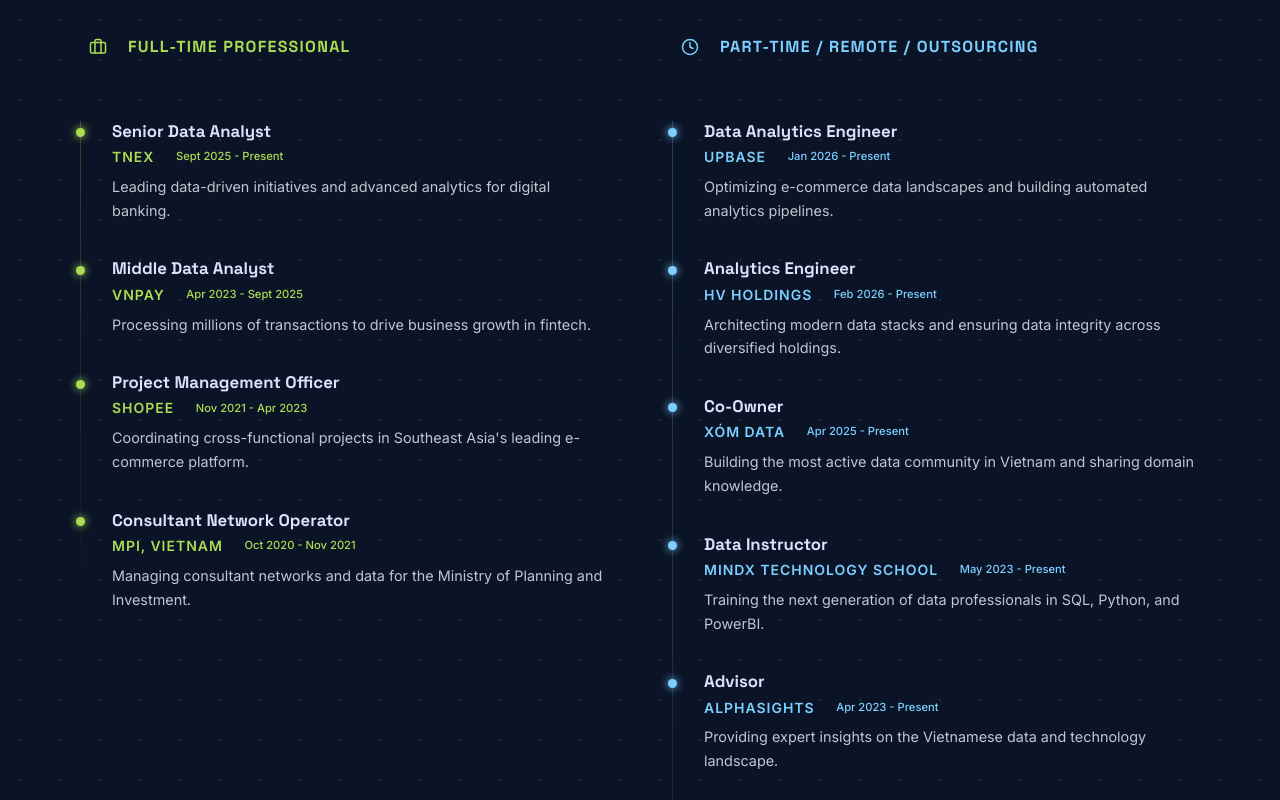
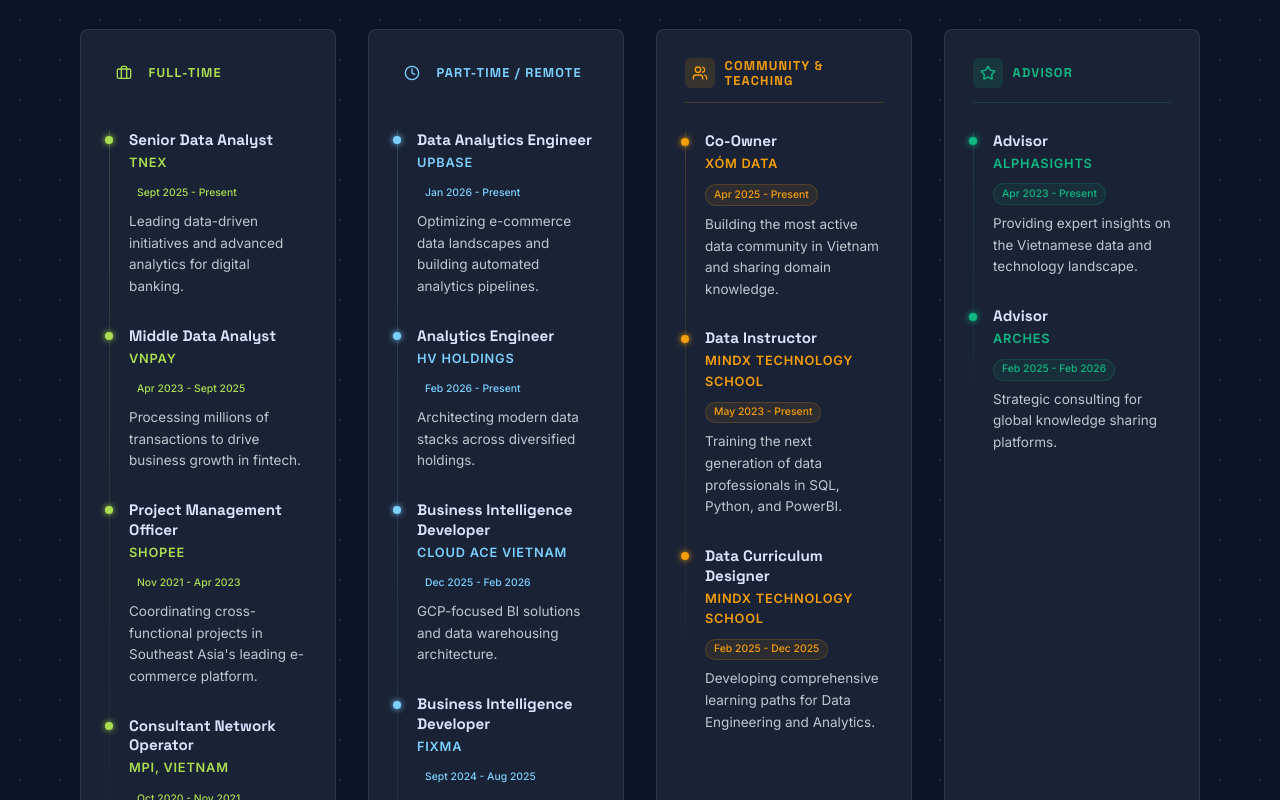
Before and after one commit to tunguyenn99/personal-websites-portfolio, a React (Vite) app: page / in a window 1280 px wide. Shown: the part 1040-1840 px from the top of the page. Built offline with nearby package versions, Linux system fonts and the light colour scheme.

Commit message:
feat: split Experience into 4 columns - fulltime, parttime, community, advisor

```diff
--- a/src/components/Experience.jsx
+++ b/src/components/Experience.jsx
@@ -1,8 +1,13 @@
 import React from 'react';
-import { Briefcase, Clock } from 'lucide-react';
+import { Briefcase, Clock, Users, Star } from 'lucide-react';
 
 export default function Experience() {
-  const fullTime = [
+  const columns = [
+    {
+      title: "Full-time",
+      icon: <Briefcase size={16} />,
+      accentColor: "var(--primary)",
+      items: [
         {
           role: "Senior Data Analyst",
           company: "TNEX",
@@ -31,9 +36,13 @@
           period: "Oct 2020 - Nov 2021",
           description: "Managing consultant networks and data for the Ministry of Planning and Investment."
         }
-  ];
-
-  const partTime = [
+      ]
+    },
+    {
+      title: "Part-time / Remote",
+      icon: <Clock size={16} />,
+      accentColor: "var(--secondary)",
+      items: [
         {
           role: "Data Analytics Engineer",
           company: "UpBase",
@@ -46,35 +55,7 @@
           company: "HV HOLDINGS",
           url: "https://hvgroup.com.vn/",
           period: "Feb 2026 - Present",
-      description: "Architecting modern data stacks and ensuring data integrity across diversified holdings."
-    },
-    {
-      role: "Co-Owner",
-      company: "Xóm Data",
-      url: "https://www.facebook.com/groups/xomdata/",
-      period: "Apr 2025 - Present",
-      description: "Building the most active data community in Vietnam and sharing domain knowledge."
-    },
-    {
-      role: "Data Instructor",
-      company: "MindX Technology School",
-      url: "https://mindx.edu.vn/",
-      period: "May 2023 - Present",
-      description: "Training the next generation of data professionals in SQL, Python, and PowerBI."
-    },
-    {
-      role: "Advisor",
-      company: "AlphaSights",
-      url: "https://www.alphasights.com/",
-      period: "Apr 2023 - Present",
-      description: "Providing expert insights on the Vietnamese data and technology landscape."
-    },
-    {
-      role: "Data Curriculum Designer",
-      company: "MindX Technology School",
-      url: "https://mindx.edu.vn/",
-      period: "Feb 2025 - Dec 2025",
-      description: "Developing comprehensive learning paths for Data Engineering and Analytics."
+          description: "Architecting modern data stacks across diversified holdings."
         },
         {
           role: "Business Intelligence Developer",
@@ -82,13 +63,6 @@
           url: "https://vn.cloud-ace.com/",
           period: "Dec 2025 - Feb 2026",
           description: "GCP-focused BI solutions and data warehousing architecture."
-    },
-    {
-      role: "Advisor",
-      company: "Arches",
-      url: "https://arches-global.com/",
-      period: "Feb 2025 - Feb 2026",
-      description: "Strategic consulting for global knowledge sharing platforms."
         },
         {
           role: "Business Intelligence Developer",
@@ -111,89 +85,140 @@
           period: "Mar 2024 - July 2024",
           description: "Support analytics projects for international Shopify applications."
         }
+      ]
+    },
+    {
+      title: "Community & Teaching",
+      icon: <Users size={16} />,
+      accentColor: "#f59e0b",
+      items: [
+        {
+          role: "Co-Owner",
+          company: "Xóm Data",
+          url: "https://www.facebook.com/groups/xomdata/",
+          period: "Apr 2025 - Present",
+          description: "Building the most active data community in Vietnam and sharing domain knowledge."
+        },
+        {
+          role: "Data Instructor",
+          company: "MindX Technology School",
+          url: "https://mindx.edu.vn/",
+          period: "May 2023 - Present",
+          description: "Training the next generation of data professionals in SQL, Python, and PowerBI."
+        },
+        {
+          role: "Data Curriculum Designer",
+          company: "MindX Technology School",
+          url: "https://mindx.edu.vn/",
+          period: "Feb 2025 - Dec 2025",
+          description: "Developing comprehensive learning paths for Data Engineering and Analytics."
+        }
+      ]
+    },
+    {
+      title: "Advisor",
+      icon: <Star size={16} />,
+      accentColor: "#10b981",
+      items: [
+        {
+          role: "Advisor",
+          company: "AlphaSights",
+          url: "https://www.alphasights.com/",
+          period: "Apr 2023 - Present",
+          description: "Providing expert insights on the Vietnamese data and technology landscape."
+        },
+        {
+          role: "Advisor",
+          company: "Arches",
+          url: "https://arches-global.com/",
+          period: "Feb 2025 - Feb 2026",
+          description: "Strategic consulting for global knowledge sharing platforms."
+        }
+      ]
+    }
   ];
 
-  const ExperienceColumn = ({ title, icon, items, accentColor }) => (
-    <div style={{ flex: 1, minWidth: 0 }}>
+  return (
+    <section id="experience" className="section">
+      <div className="container">
+        <h2 className="section-title">Professional Path</h2>
+
+        <div style={{
+          display: 'grid',
+          gridTemplateColumns: 'repeat(auto-fit, minmax(220px, 1fr))',
+          gap: '2rem',
+          alignItems: 'flex-start'
+        }}>
+          {columns.map((col, ci) => (
+            <div key={ci} className="glass-panel" style={{ padding: '1.75rem', height: '100%' }}>
               {/* Column Header */}
               <div style={{
-        display: 'flex', alignItems: 'center', gap: '0.75rem',
-        marginBottom: '2.5rem', paddingBottom: '1rem',
-        borderBottom: `1px solid ${accentColor}33`
+                display: 'flex', alignItems: 'center', gap: '0.6rem',
+                marginBottom: '1.75rem', paddingBottom: '0.875rem',
+                borderBottom: `1px solid ${col.accentColor}33`
               }}>
                 <div style={{
-          width: '36px', height: '36px', borderRadius: '8px',
-          background: `${accentColor}22`, display: 'flex', alignItems: 'center',
-          justifyContent: 'center', flexShrink: 0
+                  width: '30px', height: '30px', borderRadius: '6px',
+                  background: `${col.accentColor}22`, display: 'flex',
+                  alignItems: 'center', justifyContent: 'center', color: col.accentColor, flexShrink: 0
                 }}>
-          {icon}
+                  {col.icon}
                 </div>
-        <h3 style={{ fontSize: '1rem', fontWeight: 700, letterSpacing: '0.08em', textTransform: 'uppercase', color: accentColor }}>
-          {title}
+                <h3 style={{
+                  fontSize: '0.8rem', fontWeight: 700, letterSpacing: '0.09em',
+                  textTransform: 'uppercase', color: col.accentColor, lineHeight: 1.2
+                }}>
+                  {col.title}
                 </h3>
               </div>
 
-      {/* Timeline */}
-      <div style={{ display: 'grid', gap: '2.25rem', position: 'relative' }}>
+              {/* Timeline items */}
+              <div style={{ display: 'flex', flexDirection: 'column', gap: '1.75rem', position: 'relative' }}>
                 <div style={{
                   position: 'absolute', left: '0', top: '0', bottom: '0', width: '1px',
-          background: `linear-gradient(180deg, ${accentColor} 0%, transparent 100%)`, opacity: 0.25
+                  background: `linear-gradient(180deg, ${col.accentColor} 0%, transparent 100%)`, opacity: 0.2
                 }} />
-        {items.map((exp, index) => (
-          <div key={index} style={{ paddingLeft: '2rem', position: 'relative' }}>
+                {col.items.map((exp, ei) => (
+                  <div key={ei} style={{ paddingLeft: '1.25rem', position: 'relative' }}>
                     <div style={{
-              position: 'absolute', left: '-4px', top: '0.45rem',
-              width: '9px', height: '9px', borderRadius: '50%',
-              background: accentColor, boxShadow: `0 0 8px ${accentColor}`
+                      position: 'absolute', left: '-4px', top: '0.4rem',
+                      width: '8px', height: '8px', borderRadius: '50%',
+                      background: col.accentColor, boxShadow: `0 0 6px ${col.accentColor}`
                     }} />
-            <div style={{ marginBottom: '0.4rem' }}>
-              <h4 style={{ fontSize: '1.05rem', fontWeight: 700, fontFamily: 'Space Grotesk', marginBottom: '0.2rem', lineHeight: 1.3 }}>
+                    <h4 style={{
+                      fontSize: '0.95rem', fontWeight: 700, fontFamily: 'Space Grotesk',
+                      marginBottom: '0.2rem', lineHeight: 1.3
+                    }}>
                       {exp.role}
                     </h4>
-              <div style={{ display: 'flex', alignItems: 'center', gap: '0.75rem', flexWrap: 'wrap' }}>
                     <a
                       href={exp.url}
                       target="_blank"
                       rel="noreferrer"
-                  style={{ color: accentColor, fontWeight: 600, fontSize: '0.875rem', textDecoration: 'none', textTransform: 'uppercase', letterSpacing: '0.07em' }}
+                      style={{
+                        color: col.accentColor, fontWeight: 600, fontSize: '0.8rem',
+                        textDecoration: 'none', textTransform: 'uppercase', letterSpacing: '0.06em',
+                        display: 'block', marginBottom: '0.3rem'
+                      }}
                     >
                       {exp.company}
                     </a>
                     <span style={{
-                  fontSize: '0.7rem', padding: '0.15rem 0.6rem', borderRadius: '9999px',
-                  background: `${accentColor}15`, color: accentColor, border: `1px solid ${accentColor}30`,
-                  fontWeight: 500, whiteSpace: 'nowrap'
+                      display: 'inline-block', fontSize: '0.65rem', padding: '0.1rem 0.5rem',
+                      borderRadius: '9999px', background: `${col.accentColor}15`,
+                      color: col.accentColor, border: `1px solid ${col.accentColor}30`,
+                      fontWeight: 500, marginBottom: '0.5rem'
                     }}>
                       {exp.period}
                     </span>
-              </div>
-            </div>
-            <p style={{ color: 'var(--text-muted)', fontSize: '0.9rem', lineHeight: 1.65 }}>
+                    <p style={{ color: 'var(--text-muted)', fontSize: '0.845rem', lineHeight: 1.6 }}>
                       {exp.description}
                     </p>
                   </div>
                 ))}
               </div>
             </div>
-  );
-
-  return (
-    <section id="experience" className="section">
-      <div className="container">
-        <h2 className="section-title">Professional Path</h2>
-        <div style={{ display: 'flex', gap: '4rem', alignItems: 'flex-start', flexWrap: 'wrap' }}>
-          <ExperienceColumn
-            title="Full-time Professional"
-            icon={<Briefcase size={18} color="var(--primary)" />}
-            items={fullTime}
-            accentColor="var(--primary)"
-          />
-          <ExperienceColumn
-            title="Part-time / Remote / Outsourcing"
-            icon={<Clock size={18} color="var(--secondary)" />}
-            items={partTime}
-            accentColor="var(--secondary)"
-          />
+          ))}
         </div>
       </div>
     </section>
```
Lines whose indentation alone changed are shown as unchanged.
